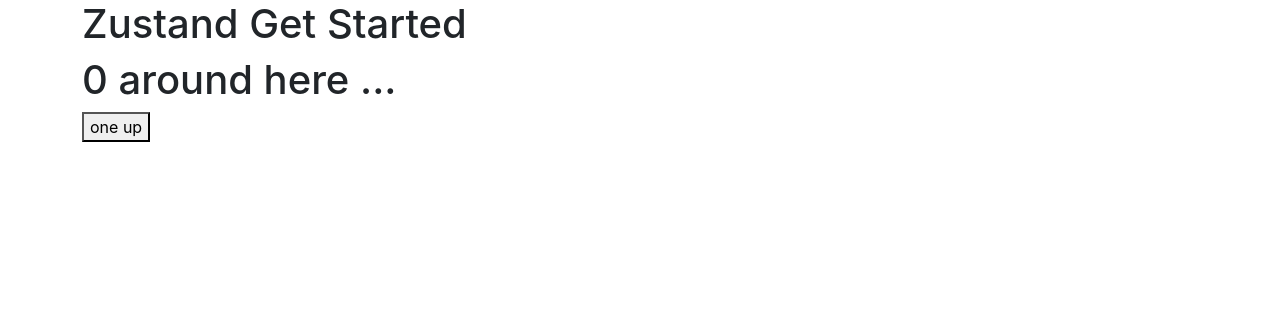
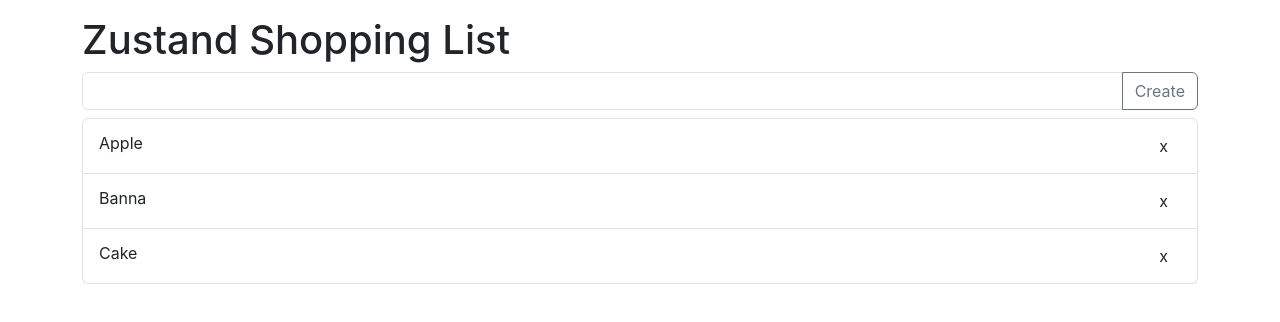
Before and after one commit to dotku/apollo-full-stack, a React (Create React App) app: page /#/zustand-shopping-list in a window 1280 px wide. Before the commit this address led to /#/zustand-get-started. Shown: the top 322 px of the page. Built offline with nearby package versions, Linux system fonts and the light colour scheme.

Commit message:
fix title

```diff
--- a/src/App.tsx
+++ b/src/App.tsx
@@ -10,7 +10,6 @@
 // @note, use hashRouter here for github hosting
 // github page won't able to support browserRouter due to server-side rendering
 // feature was disabled.
-
 const router = createHashRouter([
   {
     path: "/",
--- a/src/pages/zustand-shopping-list/index.tsx
+++ b/src/pages/zustand-shopping-list/index.tsx
@@ -104,7 +104,7 @@
       <Helmet>
         <title>{TITLE}</title>
       </Helmet>
-      <h1 className="pt-3">TITLE</h1>
+      <h1 className="pt-3">{TITLE}</h1>
       <ZustandController />
       <ZustandShoppingList className="mt-2" />
     </div>
```
